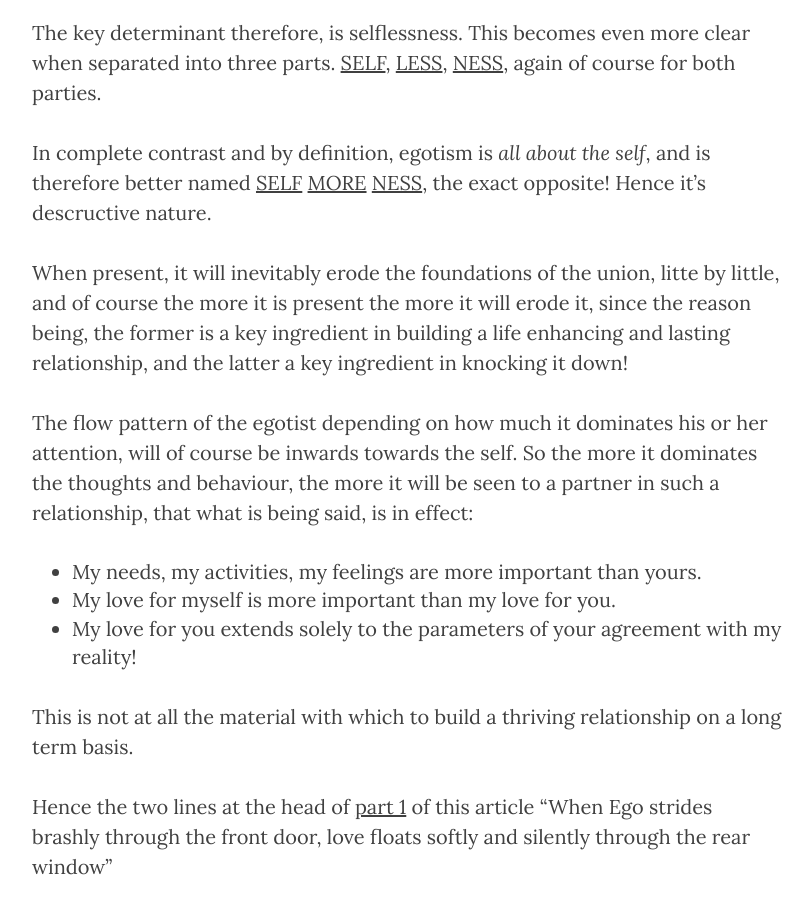
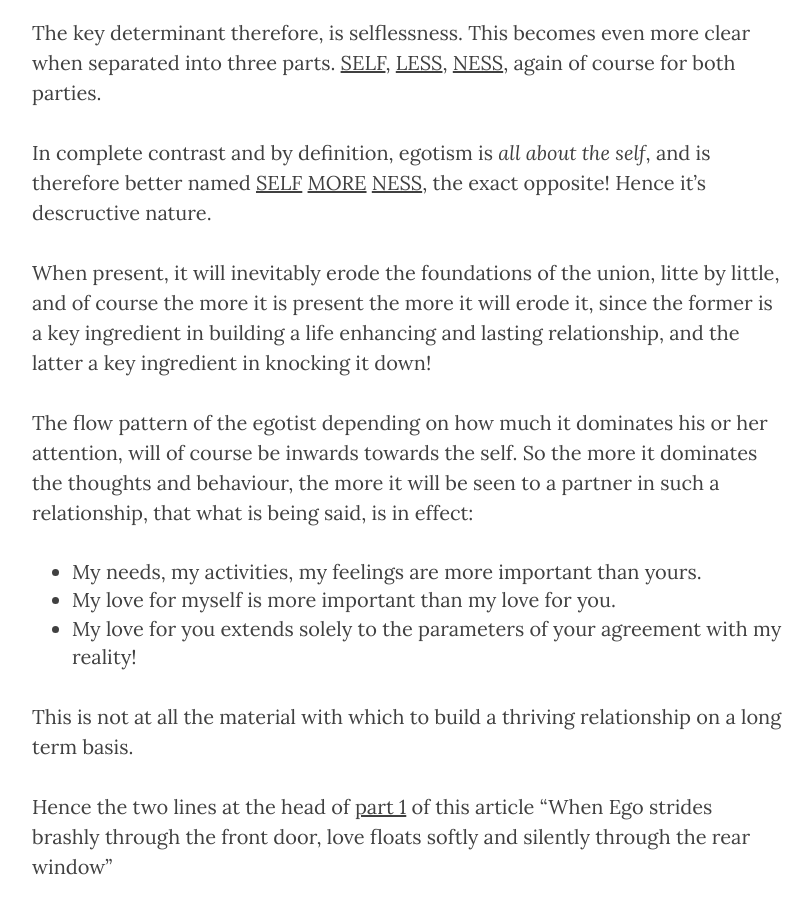
Before and after one commit to relationshipdoctor/relationshipdoctor.github.io, a Jekyll site: the page built from _posts/2015-09-19-love-and-ego-part-2.md, in a window 1280 px wide and 900 px high, scrolled down 595 px. Shown: the whole window, without its empty margins (233-1045 px from the left). Built offline with Jekyll 4.4.1, drawn with Linux system fonts in a browser that asks for light colours; nearby versions of some CDN libraries.

Commit message:
spelling

```diff
--- a/_posts/2015-09-19-love-and-ego-part-2.md
+++ b/_posts/2015-09-19-love-and-ego-part-2.md
@@ -10,7 +10,7 @@ The key determinant therefore, is selflessness. This becomes even more clear whe
 
 In complete contrast and by definition, egotism is _all about the self_, and is therefore better named <span style="text-decoration: underline;">SELF</span> <span style="text-decoration: underline;">MORE</span> <span style="text-decoration: underline;">NESS</span>, the exact opposite! Hence it's descructive nature.
 
-When present, it will inevitably erode the foundations of the union, litte by little, and of course the more it is present the more it will erode it, since the reason being, the former is a key ingredient in building a life enhancing and lasting relationship, and the latter a key ingredient in knocking it down!
+When present, it will inevitably erode the foundations of the union, litte by little, and of course the more it is present the more it will erode it, since the former is a key ingredient in building a life enhancing and lasting relationship, and the latter a key ingredient in knocking it down!
 
 The flow pattern of the egotist depending on how much it dominates his or her attention, will of course be inwards towards the self. So the more it dominates the thoughts and behaviour, the more it will be seen to a partner in such a relationship, that what is being said, is in effect:
 
```
